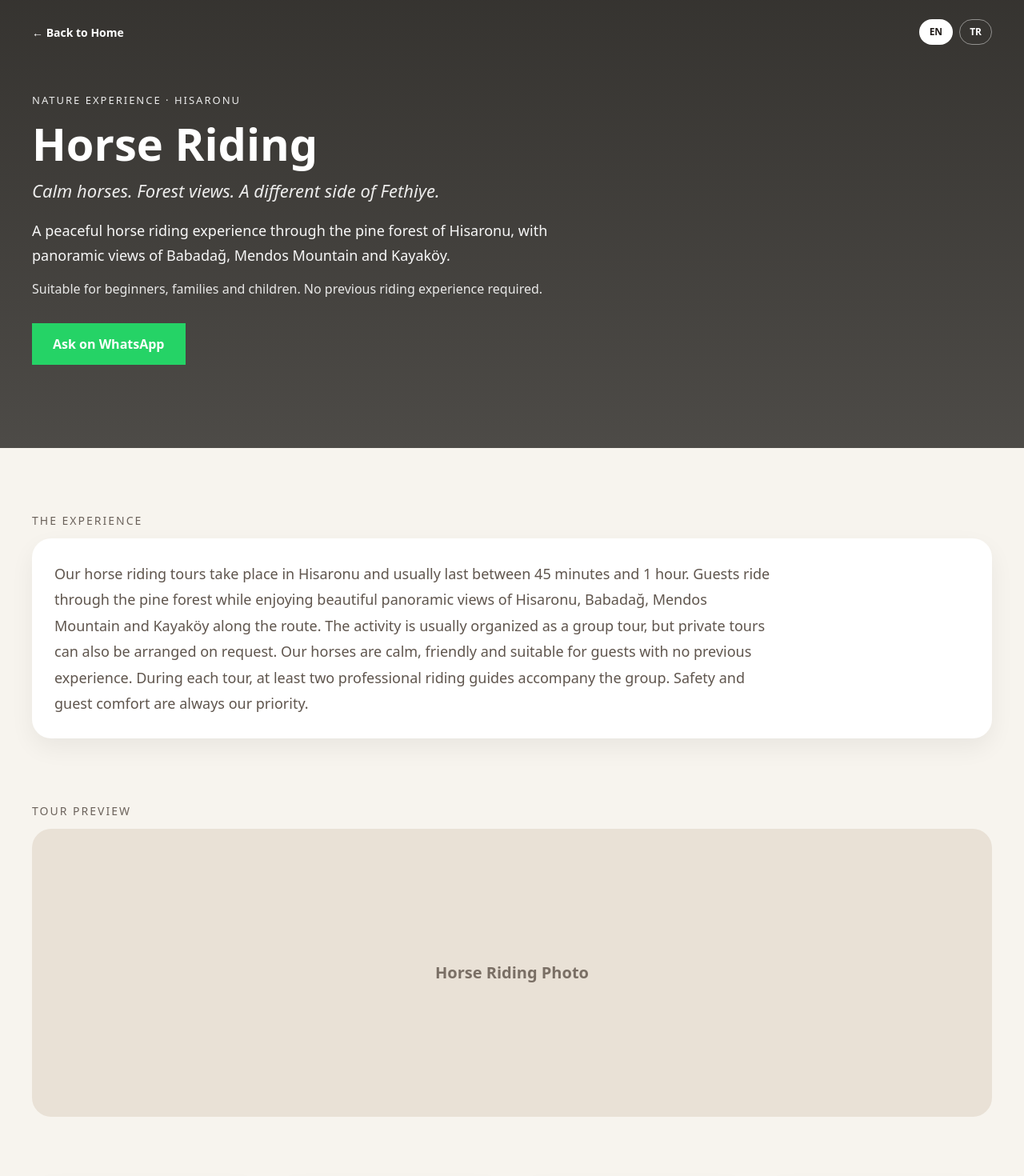
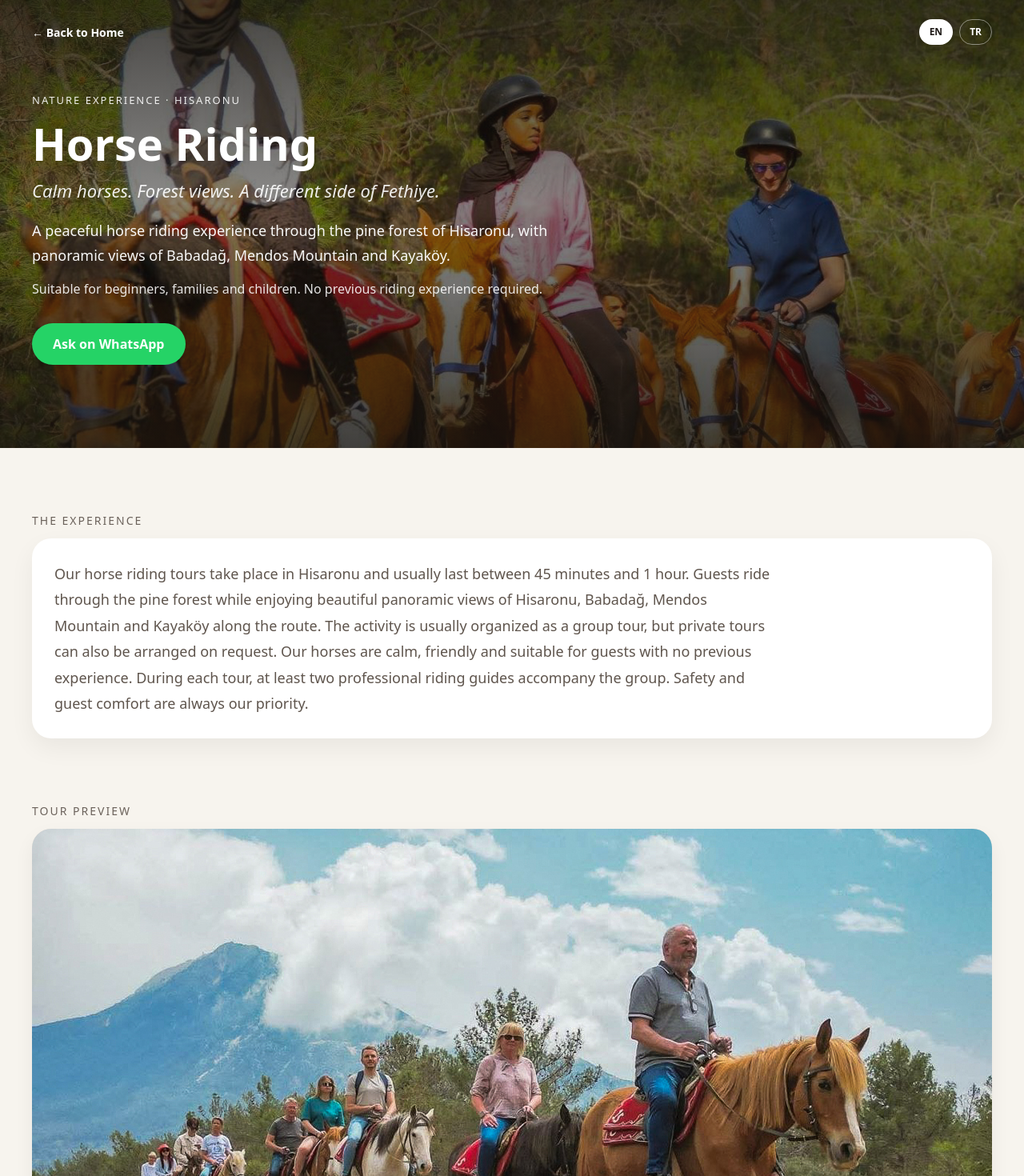
Before and after one commit to comendrive-a11y/comendrive-a11y, a Next.js app: page /horse-riding in a window 1280 px wide. Shown: the top 1470 px of the page at 80% size. Built offline with nearby package versions, Linux system fonts and the light colour scheme.

Commit message:
Update page.tsx

```diff
--- a/app/horse-riding/page.tsx
+++ b/app/horse-riding/page.tsx
@@ -13,11 +13,11 @@ export default function HorseRidingPage() {
       ? "NATURE EXPERIENCE · HISARONU"
       : "DOĞA DENEYİMİ · HİSARÖNÜ",
 
-    heroTitle: isEn ? "Horse Riding" : "At Turu",
+    heroTitle: isEn ? "Horse Riding" : "At Biniciliği",
 
     heroSlogan: isEn
       ? "Calm horses. Forest views. A different side of Fethiye."
-      : "Sakin atlar. Orman manzarası. Fethiye’nin başka bir yüzü.",
+      : "Sakin atlar. Orman manzaraları. Fethiye’nin farklı bir yüzü.",
 
     heroText: isEn
       ? "A peaceful horse riding experience through the pine forest of Hisaronu, with panoramic views of Babadağ, Mendos Mountain and Kayaköy."
@@ -25,17 +25,16 @@ export default function HorseRidingPage() {
 
     heroNote: isEn
       ? "Suitable for beginners, families and children. No previous riding experience required."
-      : "Başlangıç seviyesi, aileler ve çocuklar için uygundur. Önceden binicilik deneyimi gerekmez.",
+      : "Yeni başlayanlar, aileler ve çocuklar için uygundur. Önceden binicilik deneyimi gerekmez.",
 
     askWhatsapp: isEn ? "Ask on WhatsApp" : "WhatsApp’tan Sor",
 
     experienceTitle: isEn ? "The Experience" : "Deneyim",
     experienceText: isEn
       ? "Our horse riding tours take place in Hisaronu and usually last between 45 minutes and 1 hour. Guests ride through the pine forest while enjoying beautiful panoramic views of Hisaronu, Babadağ, Mendos Mountain and Kayaköy along the route. The activity is usually organized as a group tour, but private tours can also be arranged on request. Our horses are calm, friendly and suitable for guests with no previous experience. During each tour, at least two professional riding guides accompany the group. Safety and guest comfort are always our priority."
-      : "At turlarımız Hisarönü bölgesinde gerçekleşir ve genellikle 45 dakika ile 1 saat arasında sürer. Misafirler çam ormanı içinde sürüş yaparken Hisarönü, Babadağ, Mendos Dağı ve Kayaköy manzaralarını panoramik açıdan izleme fırsatı bulur. Aktivite genellikle grup turu olarak düzenlenir, ancak istenirse özel tur olarak da organize edilebilir. Atlarımız sakin, uysal ve deneyimsiz misafirler için uygundur. Her turda gruba en az iki profesyonel binici rehber eşlik eder. Güvenlik ve misafir konforu her zaman önceliğimizdir.",
+      : "At binme turlarımız Hisarönü bölgesinde yapılır ve genellikle 45 dakika ile 1 saat arasında sürer. Misafirler rota boyunca Hisarönü, Babadağ, Mendos Dağı ve Kayaköy manzaralarının keyfini çıkararak çam ormanı içinde sürüş yapar. Aktivite genellikle grup turu olarak düzenlenir, ancak talep üzerine özel turlar da ayarlanabilir. Atlarımız sakin, uyumlu ve daha önce deneyimi olmayan misafirler için uygundur. Her tur sırasında gruba en az iki profesyonel rehber eşlik eder. Güvenlik ve misafir konforu her zaman önceliğimizdir.",
 
     imageTitle: isEn ? "Tour Preview" : "Tur Görseli",
-    imagePlaceholder: isEn ? "Horse Riding Photo" : "At Turu Fotoğrafı",
 
     detailsTitle: isEn ? "Tour Details" : "Tur Bilgileri",
     detailsList: isEn
@@ -51,21 +50,13 @@ export default function HorseRidingPage() {
           "Süre: 45 dakika ile 1 saat",
           "Tur tipi: Grup turu / Talep üzerine özel tur",
           "Manzaralar: Hisarönü, Babadağ, Mendos Dağı, Kayaköy",
-          "Başlangıç seviyesi ve aileler için uygundur",
+          "Yeni başlayanlar ve aileler için uygundur",
         ],
 
     includedTitle: isEn ? "Included in Tour" : "Tura Dahil Olanlar",
     includedList: isEn
-      ? [
-          "Transfer",
-          "Helmet",
-          "Guided horse riding experience",
-        ]
-      : [
-          "Transfer",
-          "Kask",
-          "Rehber eşliğinde at turu",
-        ],
+      ? ["Transfer", "Helmet", "Guided horse riding experience"]
+      : ["Transfer", "Kask", "Rehberli at binme deneyimi"],
 
     extrasTitle: isEn ? "Extra Services" : "Ekstra Hizmetler",
     extrasList: isEn
@@ -77,7 +68,7 @@ export default function HorseRidingPage() {
       : [
           "Fotoğraf",
           "Video",
-          "Fotoğraf veya video satın alma zorunluluğu yoktur",
+          "Ekstra medya hizmetlerini satın alma zorunluluğu yoktur",
         ],
 
     notesTitle: isEn ? "Important Notes" : "Önemli Notlar",
@@ -91,14 +82,14 @@ export default function HorseRidingPage() {
         ]
       : [
           "Çocuklar için uygundur",
-          "90 kg üzeri misafirler tura katılamaz",
+          "90 kg üzerindeki misafirler sürüşe katılamaz",
           "20 kg altındaki ve 4 yaş üzeri çocuklar ebeveyn ile birlikte binebilir",
-          "Çiftlikte rahat bekleme alanı ve kafe bulunmaktadır",
-          "Transfer hizmeti konforlu klimalı araçlarla sağlanır",
+          "Tesiste konforlu kafe ve bekleme alanı vardır",
+          "Transfer konforlu klimalı araçlarla sağlanır",
         ],
 
     timesTitle: isEn ? "Tour Times" : "Tur Saatleri",
-    timesList: ["09:00", "11:00", "14:00", "16:00", "18:00"],
+    tourTimes: ["09:00", "11:00", "14:00", "16:00", "18:00"],
 
     bottomTitle: isEn
       ? "Ready for a peaceful ride in nature?"
@@ -125,8 +116,11 @@ export default function HorseRidingPage() {
       <section
         style={{
           minHeight: "70vh",
-          background:
-            "linear-gradient(180deg, rgba(20,18,15,0.85) 0%, rgba(20,18,15,0.75) 100%)",
+          backgroundImage:
+            "linear-gradient(180deg, rgba(20,18,15,0.78) 0%, rgba(20,18,15,0.48) 45%, rgba(20,18,15,0.80) 100%), url('/horse-riding-hero.jpg')",
+          backgroundPosition: "center",
+          backgroundSize: "cover",
+          backgroundRepeat: "no-repeat",
           color: "#fff",
           padding: "24px 20px 80px",
           display: "flex",
@@ -212,7 +206,7 @@ export default function HorseRidingPage() {
 
             <h1
               style={{
-               fontSize: "clamp(32px, 6vw, 56px)",
+                fontSize: "clamp(32px, 6vw, 56px)",
                 lineHeight: 1.05,
                 margin: "0 0 14px",
                 fontWeight: 700,
@@ -265,6 +259,7 @@ export default function HorseRidingPage() {
                 background: "#25D366",
                 color: "#fff",
                 padding: "14px 26px",
+                borderRadius: "999px",
                 textDecoration: "none",
                 fontWeight: 600,
               }}
@@ -301,20 +296,24 @@ export default function HorseRidingPage() {
 
           <div
             style={{
+              borderRadius: "24px",
+              overflow: "hidden",
+              minHeight: "360px",
+              boxShadow: "0 10px 24px rgba(0,0,0,0.06)",
               background: "#e9e1d6",
-              borderRadius: "24px",
-              minHeight: "360px",
-              display: "flex",
-              alignItems: "center",
-              justifyContent: "center",
-              color: "#7a6f65",
-              fontWeight: 600,
-              fontSize: "20px",
-              textAlign: "center",
-              padding: "20px",
             }}
           >
-            {t.imagePlaceholder}
+            <img
+              src="/horse-riding-preview.jpg"
+              alt="Horse Riding Preview"
+              style={{
+                width: "100%",
+                height: "100%",
+                minHeight: "360px",
+                objectFit: "cover",
+                display: "block",
+              }}
+            />
           </div>
         </div>
       </section>
@@ -386,9 +385,9 @@ export default function HorseRidingPage() {
               flexWrap: "wrap",
             }}
           >
-            {t.timesList.map((time) => (
+            {t.tourTimes.map((item) => (
               <div
-                key={time}
+                key={item}
                 style={{
                   background: "#ffffff",
                   borderRadius: "999px",
@@ -397,7 +396,7 @@ export default function HorseRidingPage() {
                   fontWeight: 600,
                 }}
               >
-                {time}
+                {item}
               </div>
             ))}
           </div>
```
